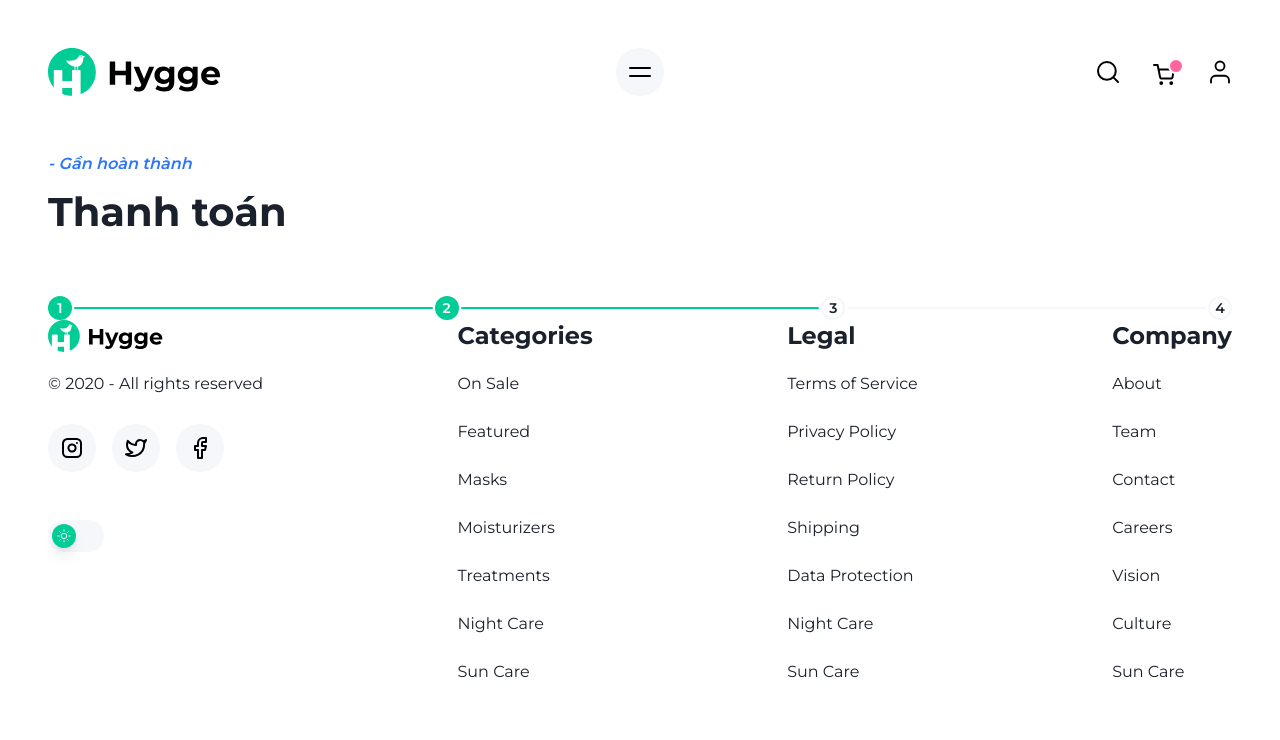
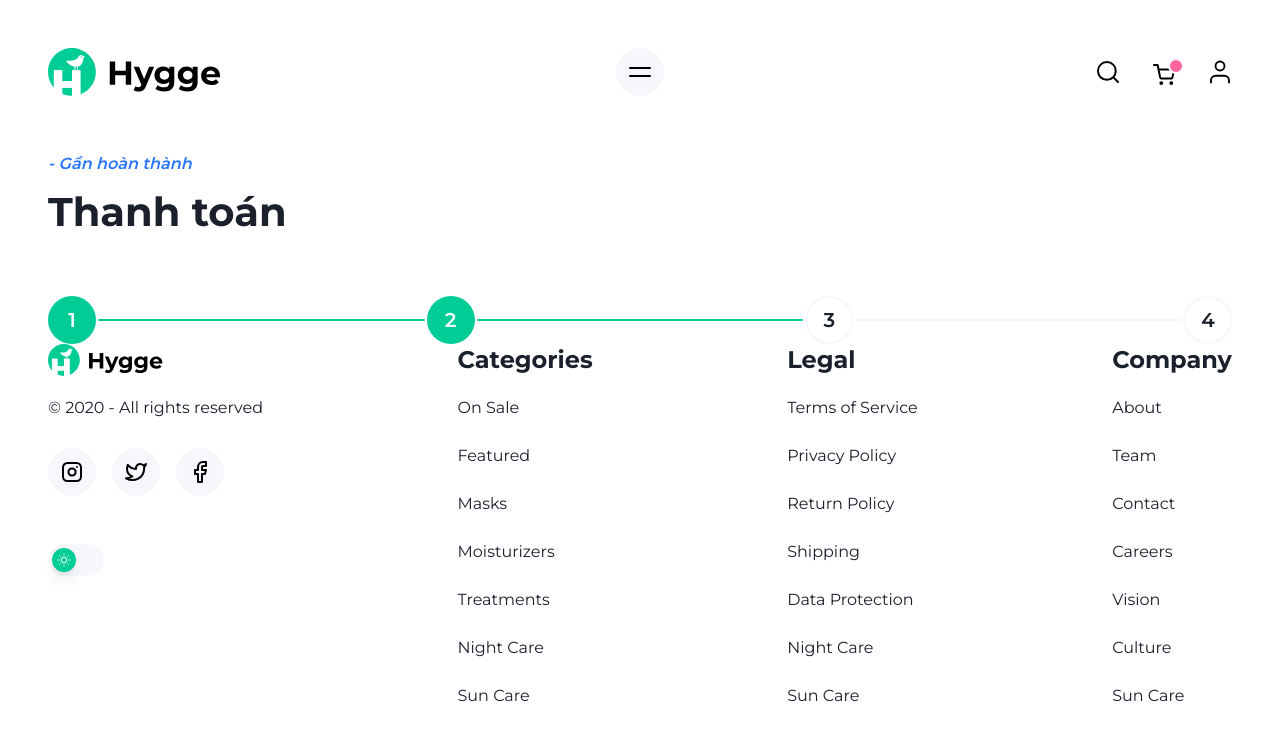
Before and after one commit to TuVoXuan/cosmetics-store-fe, a Next.js app: page /checkout in a window 1280 px wide. Shown: the top 740 px of the page. Built offline with nearby package versions, Linux system fonts and the light colour scheme.

Commit message:
chore: responsive steps

```diff
--- a/components/steps/steps.tsx
+++ b/components/steps/steps.tsx
@@ -24,7 +24,7 @@ export default function Steps({ totalSteps, currentStep, className }: Props) {
 				if (value <= currentStep && value < totalSteps) {
 					return (
 						<Fragment key={value}>
-							<p className="w-6 h-6 font-semibold text-center rounded-full bg-primary-100 text-light-100 text-heading-6 flex items-center justify-center">
+							<p className="w-6 h-6 md:w-12 md:h-12 md:text-heading-4 font-semibold text-center rounded-full bg-primary-100 text-light-100 text-heading-6 flex items-center justify-center">
 								{value}
 							</p>
 							<p className="h-[2px] bg-primary-100 rounded grow"></p>
@@ -33,7 +33,7 @@ export default function Steps({ totalSteps, currentStep, className }: Props) {
 				} else if (value > currentStep && value < totalSteps) {
 					return (
 						<Fragment key={value}>
-							<p className="w-6 h-6 font-semibold text-center rounded-full border-2 border-gray-accent text-dark-100 flex items-center justify-center text-heading-6">
+							<p className="w-6 h-6 md:w-12 md:h-12 md:text-heading-4 font-semibold text-center rounded-full border-[1px] md:border-2 border-gray-accent text-dark-100 flex items-center justify-center text-heading-6">
 								{value}
 							</p>
 							<p className="h-[2px] bg-gray-accent rounded grow"></p>
@@ -43,7 +43,7 @@ export default function Steps({ totalSteps, currentStep, className }: Props) {
 					return (
 						<p
 							key={value}
-							className="w-6 h-6 font-semibold text-center rounded-full border-2 border-gray-accent text-dark-100 flex items-center justify-center text-heading-6"
+							className="w-6 h-6 md:w-12 md:h-12 md:text-heading-4 font-semibold text-center rounded-full border-[1px] md:border-2 border-gray-accent text-dark-100 flex items-center justify-center text-heading-6"
 						>
 							{value}
 						</p>
@@ -52,7 +52,7 @@ export default function Steps({ totalSteps, currentStep, className }: Props) {
 					return (
 						<p
 							key={value}
-							className="w-6 h-6 font-semibold text-center rounded-full bg-primary-100 text-light-100 text-heading-6 flex items-center justify-center"
+							className="w-6 h-6 md:w-12 md:h-12 md:text-heading-4 font-semibold text-center rounded-full bg-primary-100 text-light-100 text-heading-6 flex items-center justify-center"
 						>
 							{value}
 						</p>
```
